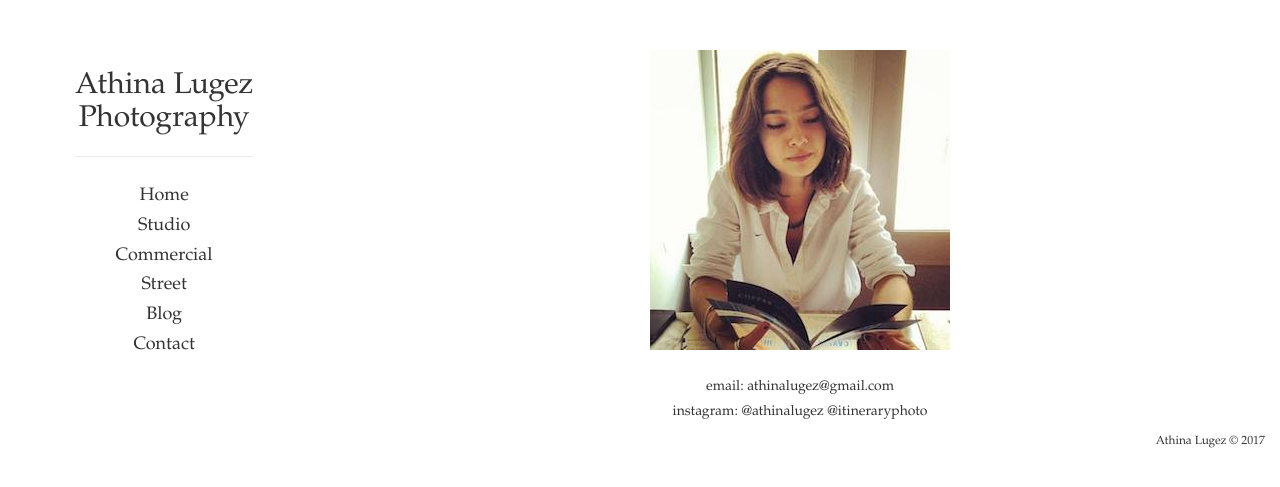
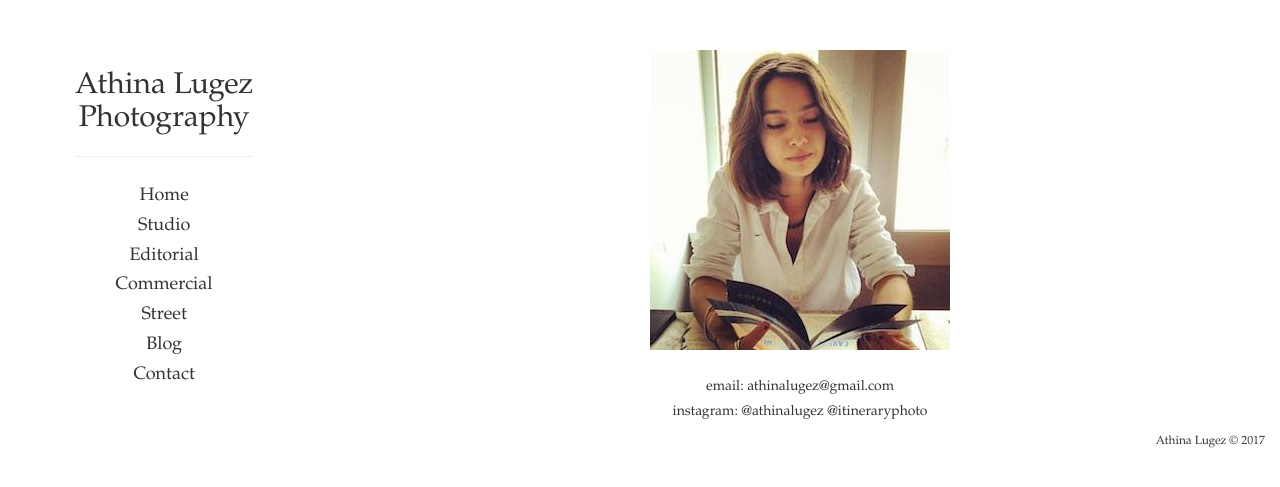
Before and after one commit to athinalugezphotography/athinalugezphotography.github.io, a Jekyll site: the page built from contact/index.html, in a window 1280 px wide. Shown: the top 487 px of the page. Built offline with Jekyll 4.4.1, drawn with Linux system fonts in a browser that asks for light colours.

Commit message:
Revert "Remove editorial category"
This reverts commit 15ae0a65310d927f7c958ece6d02b372d07fd41a.

```diff
--- a/_layouts/default.html
+++ b/_layouts/default.html
@@ -46,7 +46,7 @@
                 <ul class="nav navbar-nav">
                     <li><a href="/" class="btn btn-link no-link"><small>Home</small></a></li>
                     <li><a href="/studio" class="btn btn-link no-link"><small>Studio</small></a></li>
-                    <!-- <li><a href="/editorial" class="btn btn-link no-link"><small>Editorial</small></a></li> -->
+                    <li><a href="/editorial" class="btn btn-link no-link"><small>Editorial</small></a></li>
                     <li><a href="/commercial" class="btn btn-link no-link"><small>Commercial</small></a></li>
                     <li><a href="/street" class="btn btn-link no-link"><small>Street</small></a></li>
                     <li><a href="/blog" class="btn btn-link no-link"><small>Blog</small></a></li>
@@ -66,7 +66,7 @@
                         <ul class="nav">
                             <li><h4><a href="/" class="no-link">Home</a></h4></li>
                             <li><h4><a href="/studio" class="no-link">Studio</a></h4></li>
-                            <!-- <li><h4><a href="/editorial" class="no-link">Editorial</a></h4></li> -->
+                            <li><h4><a href="/editorial" class="no-link">Editorial</a></h4></li>
                             <li><h4><a href="/commercial" class="no-link">Commercial</a></h4></li>
                             <li><h4><a href="/street" class="no-link">Street</a></h4></li>
                             <li><h4><a href="/blog" class="no-link">Blog</a></h4></li>
```
